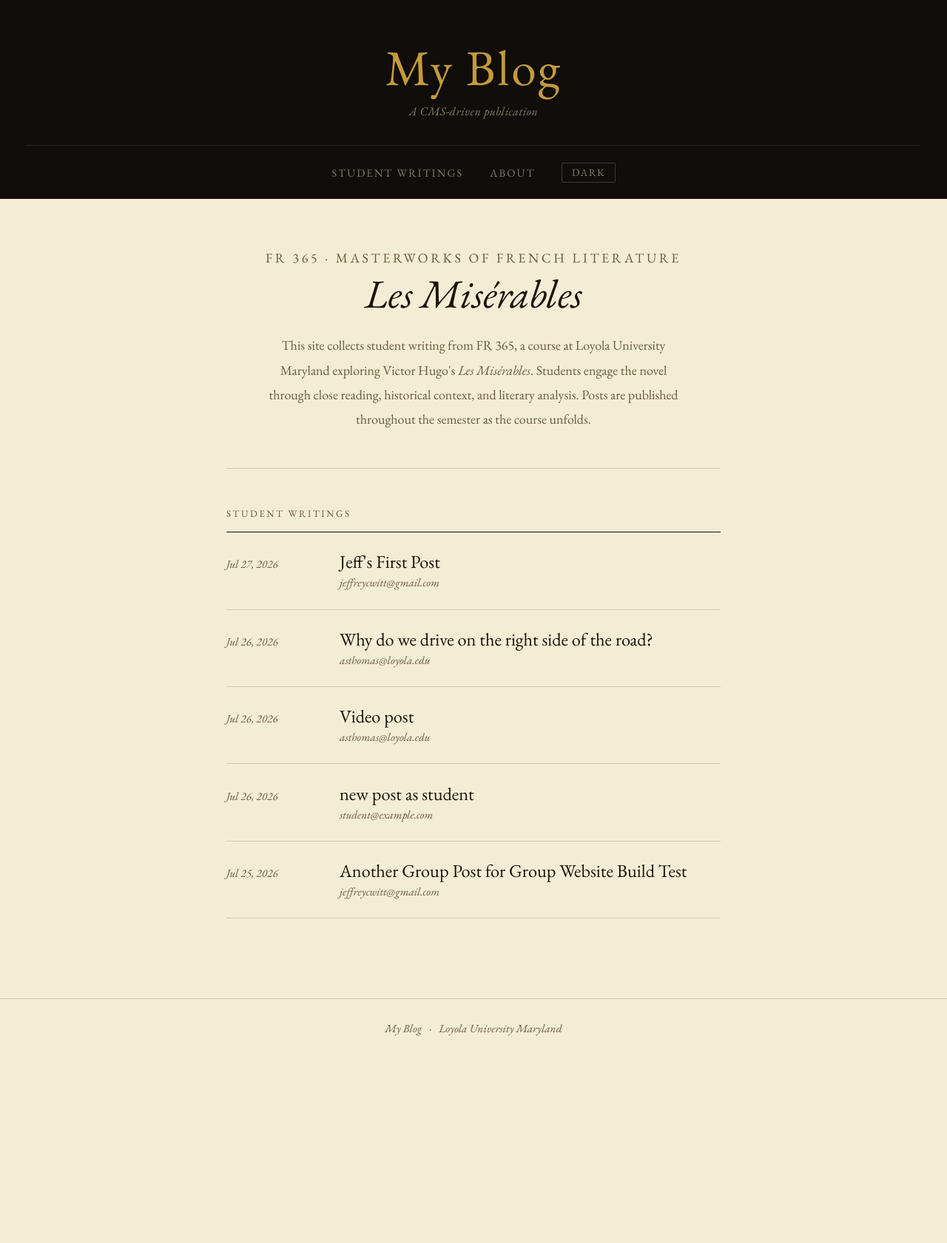
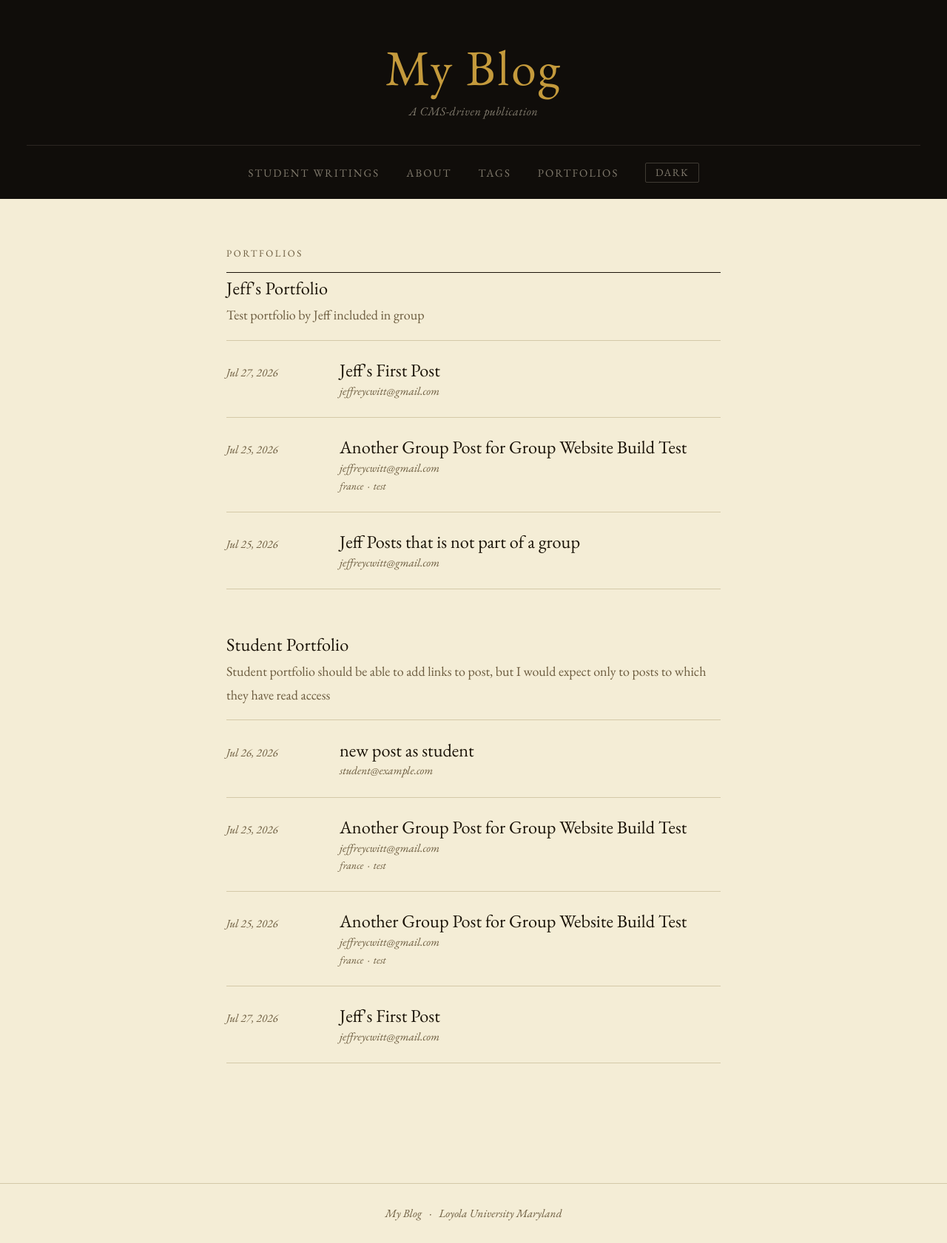
Before and after one commit to jeffreycwitt/loyola-jekyll-site-2, a Jekyll site: the page built from index.html, in a window 1280 px wide. Shown: the whole page at 74% size. Built offline with Jekyll 4.4.1, drawn with Linux system fonts in a browser that asks for light colours; before the commit the page ends 1431 px from its top, so only the background shows below that.

```diff
--- /dev/null
+++ b/_data/portfolios.yml
@@ -0,0 +1,10 @@
+- id: 3
+  title: "Jeff's Portfolio"
+  slug: "jeffs-portfolio"
+  description: "Test portfolio by Jeff included in group"
+  items: [1, 3, 4]
+- id: 1
+  title: "Student Portfolio"
+  slug: "student-portfolio"
+  description: "Student portfolio should be able to add links to post, but I would expect only to posts to which they have read access"
+  items: [7, 3, 3, 1]
--- a/_layouts/default.html
+++ b/_layouts/default.html
@@ -299,6 +299,67 @@
     }
     .about-section a { color: var(--accent); text-decoration: underline; text-underline-offset: 3px; }
 
+    /* ── Tags ── */
+    .post-tags { display: flex; flex-wrap: wrap; gap: 0.4rem; margin-top: 1rem; }
+    .tag {
+      display: inline-block;
+      font-family: var(--ff-serif);
+      font-size: 0.75rem;
+      letter-spacing: 0.08em;
+      text-transform: uppercase;
+      padding: 0.2rem 0.65rem;
+      border: 1px solid var(--border);
+      border-radius: 1px;
+      color: var(--muted);
+      text-decoration: none;
+      transition: color 0.15s, border-color 0.15s;
+    }
+    .tag:hover { color: var(--accent); border-color: var(--accent); }
+    .tag-section { margin-bottom: 2.5rem; }
+    .tag-heading {
+      font-family: var(--ff-serif);
+      font-size: 0.82rem;
+      font-style: italic;
+      letter-spacing: 0.06em;
+      color: var(--accent);
+      padding-bottom: 0.5rem;
+      border-bottom: 1px solid var(--border);
+      margin-bottom: 0;
+    }
+    .post-list-tags { display: flex; flex-wrap: wrap; gap: 0.3rem; margin-top: 0.3rem; }
+    .tag-chip { font-family: var(--ff-serif); font-style: italic; font-size: 0.78rem; color: var(--muted); }
+    .tag-chip + .tag-chip::before { content: '·'; margin-right: 0.3rem; }
+
+    /* ── Portfolios ── */
+    .portfolio-header {
+      padding-bottom: 2rem;
+      margin-bottom: 2rem;
+      border-bottom: 1px solid var(--border);
+      text-align: center;
+    }
+    .portfolio-title {
+      font-family: var(--ff-serif);
+      font-size: clamp(1.8rem, 4.5vw, 2.75rem);
+      font-weight: 400;
+      line-height: 1.2;
+      text-wrap: balance;
+      margin-bottom: 0.75rem;
+    }
+    .portfolio-description { font-size: 1rem; color: var(--muted); line-height: 1.75; }
+    .portfolio-section { margin-bottom: 3rem; }
+    .portfolio-section-header {
+      padding-bottom: 1rem;
+      margin-bottom: 0;
+      border-bottom: 1px solid var(--border);
+    }
+    .portfolio-section-title {
+      font-family: var(--ff-serif);
+      font-size: 1.35rem;
+      font-weight: 400;
+      letter-spacing: 0.01em;
+      color: var(--text);
+    }
+
     /* ── Footer ── */
     .site-footer {
       border-top: 1px solid var(--border);
@@ -331,6 +392,8 @@
     <nav class="site-nav" aria-label="Primary">
       <a href="{{ '/' | relative_url }}">Student Writings</a>
       <a href="{{ '/about/' | relative_url }}">About</a>
+      <a href="{{ '/tags/' | relative_url }}">Tags</a>
+      <a href="{{ '/portfolios/' | relative_url }}">Portfolios</a>
       <button class="theme-toggle" id="theme-toggle" aria-label="Toggle theme">Dark</button>
     </nav>
   </header>
--- a/_layouts/post.html
+++ b/_layouts/post.html
@@ -13,6 +13,11 @@ layout: default
     </div>
     <h1 class="post-title">{{ page.title }}</h1>
     {% if page.author %}<p class="post-author">by {{ page.author }}</p>{% endif %}
+    {% if page.tags and page.tags.size > 0 %}
+    <div class="post-tags">
+      {% for tag in page.tags %}<a href="{{ '/tags/' | relative_url }}#{{ tag | slugify }}" class="tag">{{ tag }}</a>{% endfor %}
+    </div>
+    {% endif %}
     <hr class="post-rule">
   </header>
 
--- a/_posts/2026-07-25-another-group-post-for-group-website-build-test.html
+++ b/_posts/2026-07-25-another-group-post-for-group-website-build-test.html
@@ -4,6 +4,7 @@ title: "Another Group Post for Group Website Build Test"
 date: 2026-07-25
 cms_id: 3
 author: "jeffreycwitt@gmail.com"
+tags: ["france", "test"]
 ---
 
 <p>Another Group Post for Group Website Build Test</p>
--- /dev/null
+++ b/_posts/2026-07-25-jeff-posts-that-is-not-part-of-a-group.html
@@ -0,0 +1,9 @@
+---
+layout: post
+title: "Jeff Posts that is not part of a group"
+date: 2026-07-25
+cms_id: 4
+author: "jeffreycwitt@gmail.com"
+---
+
+<p>Jeff Posts that is not part of a group</p>
--- a/_posts/2026-07-26-video-post.html
+++ /dev/null
@@ -1,13 +0,0 @@
----
-layout: post
-title: "Video post"
-date: 2026-07-26
-cms_id: 6
-author: "asthomas@loyola.edu"
----
-
-<div class="video-embed"><iframe src="https://www.youtube.com/embed/4mYvGFdRl9Y" frameborder="0" allowfullscreen loading="lazy"></iframe></div>
-<p></p>
-<p>Here is a <a href="https://youtube.com/watch?v=4mYvGFdRl9Y&source_ve_path=OTY3MTQ&embeds_referring_euri=https%3A%2F%2Fwww.loyola.edu%2F">You Tube video</a> about Loyola's language core. And here is a video about Haiti. Check it out! Let's make sure to delete this post as soon as we try it out...</p>
-<img src="https://loyola-cms.jeffreycwitt.com/api/media/file/HaitiPresentation%20(1).mp4" alt="What does "alt" mean? ">
-<p></p>
--- a/_posts/2026-07-26-why-do-we-drive-on-the-right-side-of-the-road.html
+++ /dev/null
@@ -1,15 +0,0 @@
----
-layout: post
-title: "Why do we drive on the right side of the road?"
-date: 2026-07-26
-cms_id: 5
-author: "asthomas@loyola.edu"
----
-
-<p>Did you know that in the Middle Ages, pilgrims on their way to Rome could see a sign instructing them to "keep left"? Long before cars and highways, people throughout Europe "drove" on the left side of the road. This had a practical reason. If an enemy or troublemaker passed, your sword arm, which for most people is your right arm, was at the ready to defend you. Medieval staircases are formed clockwise for the same reason--an advantage over the intruder. </p>
-<p>Napoleon Bonaparte changed all that. First off, because he was left-handed. Second, because he wanted to assert his power. Third, because in his view, driving on the right was more democratic. This was because the aristocracy had priority to the left lanes of travel, wherease the peasants kept to the right. This is one reason Marie Antoinette was so easy to smell when she tried to escape the guillotine!</p>
-<p>The areas of Europe that were conquered by Napoleon all <strong>swithced [note to Jeff: there is no spell check. Perhaps this is a good thing!] </strong>to the right, and then even countries that were not conquered began to follow suit, with the exception of the UK. The last country to switch was Sweden, and not until 1967! </p>
-<p>Source: https://www.historic-uk.com/CultureUK/Why-do-the-British-drive-on-the-left/</p>
-<p></p>
-<p>Jeff: what is the published date below for? </p>
-<p></p>
--- a/index.html
+++ b/index.html
@@ -2,6 +2,63 @@
 layout: default
 title: Archive
 ---
+{% if site.data.portfolio %}
+  <div class="portfolio-header">
+    <h1 class="portfolio-title">{{ site.data.portfolio.title }}</h1>
+    {% if site.data.portfolio.description %}<p class="portfolio-description">{{ site.data.portfolio.description }}</p>{% endif %}
+  </div>
+  <p class="index-label">Posts</p>
+  {% if site.data.portfolio.items.size == 0 %}
+    <p class="empty-state">No posts in this portfolio yet.</p>
+  {% else %}
+    <ul class="post-list">
+      {% for cms_id in site.data.portfolio.items %}
+        {% assign post = site.posts | where: "cms_id", cms_id | first %}
+        {% if post %}
+        <li>
+          <a class="post-list-link" href="{{ post.url | relative_url }}">
+            <span class="post-list-date">{{ post.date | date: "%b %-d, %Y" }}</span>
+            <span class="post-list-title">
+              {{ post.title }}
+              {% if post.author %}<span class="post-list-author">{{ post.author }}</span>{% endif %}
+              {% if post.tags and post.tags.size > 0 %}<span class="post-list-tags">{% for tag in post.tags %}<span class="tag-chip">{{ tag }}</span>{% endfor %}</span>{% endif %}
+            </span>
+          </a>
+        </li>
+        {% endif %}
+      {% endfor %}
+    </ul>
+  {% endif %}
+
+{% elsif site.data.portfolios %}
+  <p class="index-label">Portfolios</p>
+  {% for portfolio in site.data.portfolios %}
+  <section id="{{ portfolio.slug }}" class="portfolio-section">
+    <div class="portfolio-section-header">
+      <h2 class="portfolio-section-title">{{ portfolio.title }}</h2>
+      {% if portfolio.description %}<p class="portfolio-description">{{ portfolio.description }}</p>{% endif %}
+    </div>
+    <ul class="post-list">
+      {% for cms_id in portfolio.items %}
+        {% assign post = site.posts | where: "cms_id", cms_id | first %}
+        {% if post %}
+        <li>
+          <a class="post-list-link" href="{{ post.url | relative_url }}">
+            <span class="post-list-date">{{ post.date | date: "%b %-d, %Y" }}</span>
+            <span class="post-list-title">
+              {{ post.title }}
+              {% if post.author %}<span class="post-list-author">{{ post.author }}</span>{% endif %}
+              {% if post.tags and post.tags.size > 0 %}<span class="post-list-tags">{% for tag in post.tags %}<span class="tag-chip">{{ tag }}</span>{% endfor %}</span>{% endif %}
+            </span>
+          </a>
+        </li>
+        {% endif %}
+      {% endfor %}
+    </ul>
+  </section>
+  {% endfor %}
+
+{% else %}
   <section class="welcome">
     <p class="welcome-eyebrow">FR 365 · Masterworks of French Literature</p>
     <h1><em>Les Misérables</em></h1>
@@ -21,9 +78,11 @@ title: Archive
             <span class="post-list-title">
               {{ post.title }}
               {% if post.author %}<span class="post-list-author">{{ post.author }}</span>{% endif %}
+              {% if post.tags and post.tags.size > 0 %}<span class="post-list-tags">{% for tag in post.tags %}<span class="tag-chip">{{ tag }}</span>{% endfor %}</span>{% endif %}
             </span>
           </a>
         </li>
       {% endfor %}
     </ul>
   {% endif %}
+{% endif %}
```
Also changed, not shown: portfolios.html (added, +53 -0 lines), scripts/fetch-posts.js (+171 -21 lines), tags.html (added, +29 -0 lines). Lines whose indentation alone changed are shown as unchanged.
